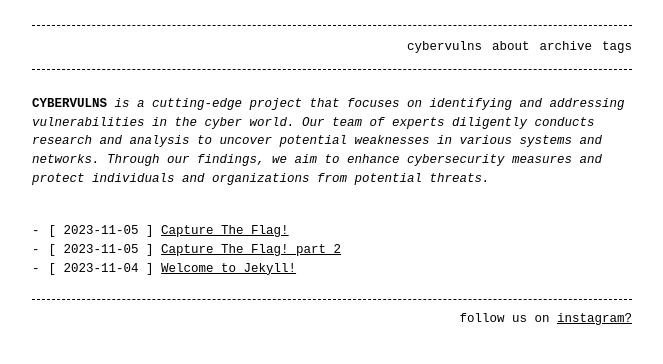
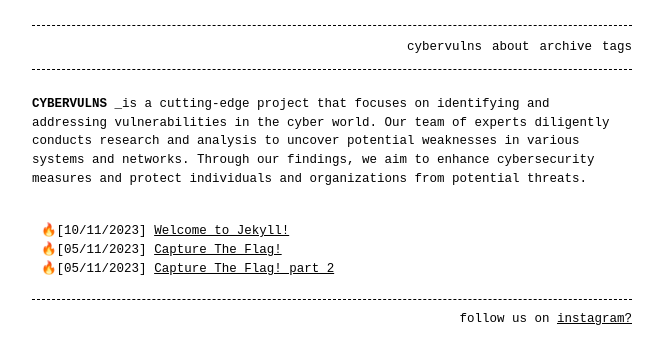
Before and after one commit to madmandd/cybervuln, a Jekyll site: the page built from index.md, in a window 1280 px wide. Shown: the top 364 px of the page, without its empty margins (308-971 px from the left). Built offline with Jekyll 4.4.1, drawn with Linux system fonts in a browser that asks for light colours.

Commit message:
Added fix error with splash page

```diff
--- a/Gemfile
+++ b/Gemfile
@@ -2,10 +2,10 @@ source "https://rubygems.org"
 
 gem "jekyll", "~> 4.3.2"
 #gem "jekyll-theme-console", "~> 0.3.12"
-gem 'minima', '~> 2.5', '>= 2.5.1'
 
 group :jekyll_plugins do
   gem "jekyll-feed", "~> 0.12"
+  gem 'jekyll-seo-tag'
 end
 
 # Windows and JRuby does not include zoneinfo files, so bundle the tzinfo-data gem
--- a/_config.yml
+++ b/_config.yml
@@ -9,12 +9,11 @@ url: "cybervuln.dev"
 twitter_username: cybervuln
 github_username: cybervuln
 
-theme: minima
-remote_theme: b2a3e8/jekyll-theme-console
+#remote_theme: b2a3e8/jekyll-theme-console
 
 plugins:
   - jekyll-feed
-  - jekyll-theme-console
+  - jekyll-seo-tag
 
 header_pages:
   - index.md
--- a/_layouts/home.html
+++ b/_layouts/home.html
@@ -2,15 +2,21 @@
 layout: default
 ---
 
-{{ content }}
-{% assign contentwonl = content | strip_newlines %} {% unless contentwonl == ""  %} <br /> {% endunless %} <!-- add line break if there is any content -->
+{{ content }} {% assign contentwonl = content | strip_newlines %} {% unless
+contentwonl == "" %} <br />
+{% endunless %}
+<!-- add line break if there is any content -->
 
-{%- if site.posts.size > 0 -%}
+{%- assign date_format = "%d/%m/%Y" -%}
+ {%- if site.posts.size
+> 0 -%}
+
 <ul>
   {%- for post in site.posts -%}
+
   <li>
-      {%- assign date_format = "%Y-%m-%d" -%}
-      [ {{ post.date | date: date_format }} ] <a href="{{ post.url | relative_url }}">{{ post.title | escape }}</a>
+    🔥[{{ post.date | date: date_format
+    }}] <a href="{{ post.url | relative_url }}">{{ post.title | escape }}</a>
   </li>
  {%- endfor -%}
 </ul>
--- a/_sass/base.scss
+++ b/_sass/base.scss
@@ -1,141 +1,414 @@
 @charset "utf-8";
-@import url('https://fonts.googleapis.com/css?family=Source+Code+Pro:400,700');
+@import url("https://fonts.googleapis.com/css?family=Source+Code+Pro:400,700");
 
 /**
  * Style variables
  */
-$base-font-family:     'Source Code Pro', monospace !default;
-$base-font-size:       12.5px !default;
-$mobile-font-size:     12px !default;
-$base-line-height:     1.5 !default;
-$container-width:      90% !default;
-$container-max-width:  600px !default;
+$base-font-family: "Source Code Pro", monospace !default;
+$base-font-size: 12.5px !default;
+$mobile-font-size: 12px !default;
+$base-line-height: 1.5 !default;
+$container-width: 90% !default;
+$container-max-width: 600px !default;
 
 /**
  * Global
  */
-body { background-color: var(--background-color);  margin: 0 auto;  padding: 0;  font-family: $base-font-family;  font-size: $base-font-size;  color: var(--text-color);  text-align: left;  line-height: $base-line-height !important; }
-h1, h2, h3, h4, h5, h6 { font-size: $base-font-size;  margin: 0px;  margin-top: 22px;  font-weight: bold;  color: var(--text-color); }
-p, ul, ol { margin: 0px;  color: var(--text-color); }
-a { text-decoration: underline;  color: var(--link-color); }
-a:hover { color: var(--background-color); background-color: var(--base-color); }
-@media only screen and (max-device-width: 500px) { * { font-size: $mobile-font-size !important; } }
+body {
+    background-color: var(--background-color);
+    margin: 0 auto;
+    padding: 0;
+    font-family: $base-font-family;
+    font-size: $base-font-size;
+    color: var(--text-color);
+    text-align: left;
+    line-height: $base-line-height !important;
+}
+h1,
+h2,
+h3,
+h4,
+h5,
+h6 {
+    font-size: $base-font-size;
+    margin: 0px;
+    margin-top: 22px;
+    font-weight: bold;
+    color: var(--text-color);
+}
+p,
+ul,
+ol {
+    margin: 0px;
+    color: var(--text-color);
+}
+a {
+    text-decoration: underline;
+    color: var(--link-color);
+}
+a:hover {
+    color: var(--background-color);
+    background-color: var(--base-color);
+}
+@media only screen and (max-device-width: 500px) {
+    * {
+        font-size: $mobile-font-size !important;
+    }
+}
 
 /**
  * Layout
  */
-.container { width: $container-width;  max-width: $container-max-width;  margin-right: auto;  margin-left: auto; }
-p { word-wrap: break-word;  word-break: break-word;  white-space: pre-wrap; margin-bottom: 15px; }
-footer { color: var(--text-color);  border-top: var(--border);  margin: 20px auto 15px;  padding-top: 10px;  text-align: right; }
-header { margin-top: 25px;  margin-bottom: 10px; }
-header p { text-align: left;  margin: 0; }
-footer { margin-bottom: 20px; }
+.container {
+    width: $container-width;
+    max-width: $container-max-width;
+    margin-right: auto;
+    margin-left: auto;
+}
+
+p {
+    word-wrap: break-word;
+    word-break: break-word;
+    white-space: pre-wrap;
+    margin-bottom: 15px;
+}
+footer {
+    color: var(--text-color);
+    border-top: var(--border);
+    margin: 20px auto 15px;
+    padding-top: 10px;
+    text-align: right;
+}
+header {
+    margin-top: 25px;
+    margin-bottom: 10px;
+}
+header p {
+    text-align: left;
+    margin: 0;
+}
+footer {
+    margin-bottom: 20px;
+}
 
 /**
  * Highlight/Markup
  */
-::selection { background: var(--selection-background);  color: var(--selection-text); }
-::-moz-selection { background: var(--selection-background);  color: var(--selection-text); }
+::selection {
+    background: var(--selection-background);
+    color: var(--selection-text);
+}
+::-moz-selection {
+    background: var(--selection-background);
+    color: var(--selection-text);
+}
 
 /**
  * Lists
  */
-:not(.menu) > ul { list-style: none;  padding-left: 0; }
-:not(.menu) > ul { list-style-type: none; }
-:not(.menu) > ul > li:before { content: "-";  margin-right: 9px; }
+:not(.menu) > ul {
+    list-style: none;
+    padding-left: 0;
+}
+:not(.menu) > ul {
+    list-style-type: none;
+}
+:not(.menu) > ul > li:before {
+    content: " ";
+    margin-right: 9px;
+}
 
 /**
  * Header/Navigation
  */
-.menu { border-top: var(--border);  border-bottom: var(--border);  margin-bottom: 25px; }
-.menu ul { margin-top: 12px;  margin-bottom: 12px;  padding-left: 0px;  list-style-type: none;  text-align: right; }
-.menu ul li { display: inline;  margin-left: 10px; }
-.menu ul li a { text-decoration: none;  color: var(--text-color); }
-.menu ul li a:hover { text-decoration: none; color: var(--background-color); background-color: var(--base-color); }
+.menu {
+    border-top: var(--border);
+    border-bottom: var(--border);
+    margin-bottom: 25px;
+}
+.menu ul {
+    margin-top: 12px;
+    margin-bottom: 12px;
+    padding-left: 0px;
+    list-style-type: none;
+    text-align: right;
+}
+.menu ul li {
+    display: inline;
+    margin-left: 10px;
+}
+.menu ul li a {
+    text-decoration: none;
+    color: var(--text-color);
+}
+.menu ul li a:hover {
+    text-decoration: none;
+    color: var(--background-color);
+    background-color: var(--base-color);
+}
 
 /**
  * Form
  */
-input, select, textarea { padding: 0;  margin: 0;  -webkit-appearance: none;  -webkit-border-radius: 0;  border: none; }
-input[type=text], select, textarea { width: 100%;  resize: none;  background-color: var(--background-color);  color: var(--text-color);  caret-color: var(--text-color);  font-size: $base-font-size;  font-family: $base-font-family;  line-height: $base-line-height; }
-input, select, textarea, textarea::-webkit-input-placeholder { text-indent: 0px; }
-::placeholder { color: var(--placeholder-color);  opacity: 1; }
-:-ms-input-placeholder { color: var(--placeholder-color); }
-::-ms-input-placeholder { color: var(--placeholder-color); }
-input[type=submit] { font-size: $base-font-size;  font-family: $base-font-family;  line-height: $base-line-height;  cursor: pointer;  color: var(--link-color);  background-color: var(--background-color); }
-input[type=submit]:hover { color: var(--background-color); background-color: var(--base-color); }
-*:focus { outline: none; }
-textarea { vertical-align: top; }
+input,
+select,
+textarea {
+    padding: 0;
+    margin: 0;
+    -webkit-appearance: none;
+    -webkit-border-radius: 0;
+    border: none;
+}
+input[type="text"],
+select,
+textarea {
+    width: 100%;
+    resize: none;
+    background-color: var(--background-color);
+    color: var(--text-color);
+    caret-color: var(--text-color);
+    font-size: $base-font-size;
+    font-family: $base-font-family;
+    line-height: $base-line-height;
+}
+input,
+select,
+textarea,
+textarea::-webkit-input-placeholder {
+    text-indent: 0px;
+}
+::placeholder {
+    color: var(--placeholder-color);
+    opacity: 1;
+}
+:-ms-input-placeholder {
+    color: var(--placeholder-color);
+}
+::-ms-input-placeholder {
+    color: var(--placeholder-color);
+}
+input[type="submit"] {
+    font-size: $base-font-size;
+    font-family: $base-font-family;
+    line-height: $base-line-height;
+    cursor: pointer;
+    color: var(--link-color);
+    background-color: var(--background-color);
+}
+input[type="submit"]:hover {
+    color: var(--background-color);
+    background-color: var(--base-color);
+}
+*:focus {
+    outline: none;
+}
+textarea {
+    vertical-align: top;
+}
 
 /**
  * Code and syntax highlighting
  */
-.lineno { color: var(--code-color-1); margin-right: 15px; }
-figure.highlight { margin: 5px 0; }
-pre { background-color: var(--background-color);  border: none;  padding: 0;  margin: 0;  overflow:auto;  font-size: $base-font-size;  color: var(--text-color);  line-height: 1.7 !important;  font-family: $base-font-family !important; }
-.highlight .hll { background-color: var(--code-color-2); }
-.highlight .c { color: var(--code-color-1); font-style: italic } /* Comment */
-.highlight .err { color: var(--code-color-3); background-color: var(--code-color-4); } /* Error */
-.highlight .k { color: var(--code-color-5); } /* Keyword */
-.highlight .cm { color: var(--code-color-1); font-style: italic } /* Comment.Multiline */
-.highlight .cp { color: var(--code-color-6); } /* Comment.Preproc */
-.highlight .c1 { color: var(--code-color-1); font-style: italic } /* Comment.Single */
-.highlight .cs { color: var(--code-color-5); font-style: italic } /* Comment.Special */
-.highlight .gd { color: var(--code-color-7); } /* Generic.Deleted */
-.highlight .ge { font-style: italic } /* Generic.Emph */
-.highlight .gr { color: var(--code-color-7); } /* Generic.Error */
-.highlight .gh { color: var(--code-color-8); font-weight: bold } /* Generic.Heading */
-.highlight .gi { color: var(--code-color-9); } /* Generic.Inserted */
-.highlight .go { color: var(--code-color-10); } /* Generic.Output */
-.highlight .gp { color: var(--code-color-11); } /* Generic.Prompt */
-.highlight .gs { font-weight: bold } /* Generic.Strong */
-.highlight .gu { color: var(--code-color-12); font-weight: bold } /* Generic.Subheading */
-.highlight .gt { color: var(--code-color-7); } /* Generic.Traceback */
-.highlight .kc { color: var(--code-color-5); } /* Keyword.Constant */
-.highlight .kd { color: var(--code-color-5); } /* Keyword.Declaration */
-.highlight .kn { color: var(--code-color-5); } /* Keyword.Namespace */
-.highlight .kp { color: var(--code-color-5); } /* Keyword.Pseudo */
-.highlight .kr { color: var(--code-color-5); } /* Keyword.Reserved */
-.highlight .kt { color: var(--code-color-13); } /* Keyword.Type */
-.highlight .m { color: var(--code-color-14); } /* Literal.Number */
-.highlight .s { color: var(--code-color-15); } /* Literal.String */
-.highlight .na { color: var(--code-color-16); } /* Name.Attribute */
-.highlight .nb { color: var(--code-color-13); } /* Name.Builtin */
-.highlight .nc { color: var(--code-color-9); text-decoration: underline } /* Name.Class */
-.highlight .no { color: var(--code-color-7); } /* Name.Constant */
-.highlight .nd { color: var(--code-color-10); } /* Name.Decorator */
-.highlight .ni { color: var(--code-color-17); font-weight: bold } /* Name.Entity */
-.highlight .nf { color: var(--code-color-9); } /* Name.Function */
-.highlight .nn { color: var(--code-color-13); text-decoration: underline } /* Name.Namespace */
-.highlight .nt { color: var(--code-color-16); font-weight: bold } /* Name.Tag */
-.highlight .nv { color: var(--code-color-7); } /* Name.Variable */
-.highlight .ow { color: var(--code-color-5); } /* Operator.Word */
-.highlight .w { color: var(--code-color-18); } /* Text.Whitespace */
-.highlight .mf { color: var(--code-color-14); } /* Literal.Number.Float */
-.highlight .mh { color: var(--code-color-14); } /* Literal.Number.Hex */
-.highlight .mi { color: var(--code-color-14); } /* Literal.Number.Integer */
-.highlight .mo { color: var(--code-color-14); } /* Literal.Number.Oct */
-.highlight .sb { color: var(--code-color-15); } /* Literal.String.Backtick */
-.highlight .sc { color: var(--code-color-15); } /* Literal.String.Char */
-.highlight .sd { color: var(--code-color-15); } /* Literal.String.Doc */
-.highlight .s2 { color: var(--code-color-15); } /* Literal.String.Double */
-.highlight .se { color: var(--code-color-15); } /* Literal.String.Escape */
-.highlight .sh { color: var(--code-color-15); } /* Literal.String.Heredoc */
-.highlight .si { color: var(--code-color-15); } /* Literal.String.Interpol */
-.highlight .sx { color: var(--code-color-15); } /* Literal.String.Other */
-.highlight .sr { color: var(--code-color-14); } /* Literal.String.Regex */
-.highlight .s1 { color: var(--code-color-15); } /* Literal.String.Single */
-.highlight .ss { color: var(--code-color-5); } /* Literal.String.Symbol */
-.highlight .bp { color: var(--code-color-13); } /* Name.Builtin.Pseudo */
-.highlight .vc { color: var(--code-color-7); } /* Name.Variable.Class */
-.highlight .vg { color: var(--code-color-7); } /* Name.Variable.Global */
-.highlight .vi { color: var(--code-color-7); } /* Name.Variable.Instance */
-.highlight .il { color: var(--code-color-14); } /* Literal.Number.Integer.Long */
-
-
-
-
-.test {
-    color: red;
-    font-size: 34;
+.lineno {
+    color: var(--code-color-1);
+    margin-right: 15px;
 }
+figure.highlight {
+    margin: 5px 0;
+}
+pre {
+    background-color: var(--background-color);
+    border: none;
+    padding: 0;
+    margin: 0;
+    overflow: auto;
+    font-size: $base-font-size;
+    color: var(--text-color);
+    line-height: 1.7 !important;
+    font-family: $base-font-family !important;
+}
+.highlight .hll {
+    background-color: var(--code-color-2);
+}
+.highlight .c {
+    color: var(--code-color-1);
+    font-style: italic;
+} /* Comment */
+.highlight .err {
+    color: var(--code-color-3);
+    background-color: var(--code-color-4);
+} /* Error */
+.highlight .k {
+    color: var(--code-color-5);
+} /* Keyword */
+.highlight .cm {
+    color: var(--code-color-1);
+    font-style: italic;
+} /* Comment.Multiline */
+.highlight .cp {
+    color: var(--code-color-6);
+} /* Comment.Preproc */
+.highlight .c1 {
+    color: var(--code-color-1);
+    font-style: italic;
+} /* Comment.Single */
+.highlight .cs {
+    color: var(--code-color-5);
+    font-style: italic;
+} /* Comment.Special */
+.highlight .gd {
+    color: var(--code-color-7);
+} /* Generic.Deleted */
+.highlight .ge {
+    font-style: italic;
+} /* Generic.Emph */
+.highlight .gr {
+    color: var(--code-color-7);
+} /* Generic.Error */
+.highlight .gh {
+    color: var(--code-color-8);
+    font-weight: bold;
+} /* Generic.Heading */
+.highlight .gi {
+    color: var(--code-color-9);
+} /* Generic.Inserted */
+.highlight .go {
+    color: var(--code-color-10);
+} /* Generic.Output */
+.highlight .gp {
+    color: var(--code-color-11);
+} /* Generic.Prompt */
+.highlight .gs {
+    font-weight: bold;
+} /* Generic.Strong */
+.highlight .gu {
+    color: var(--code-color-12);
+    font-weight: bold;
+} /* Generic.Subheading */
+.highlight .gt {
+    color: var(--code-color-7);
+} /* Generic.Traceback */
+.highlight .kc {
+    color: var(--code-color-5);
+} /* Keyword.Constant */
+.highlight .kd {
+    color: var(--code-color-5);
+} /* Keyword.Declaration */
+.highlight .kn {
+    color: var(--code-color-5);
+} /* Keyword.Namespace */
+.highlight .kp {
+    color: var(--code-color-5);
+} /* Keyword.Pseudo */
+.highlight .kr {
+    color: var(--code-color-5);
+} /* Keyword.Reserved */
+.highlight .kt {
+    color: var(--code-color-13);
+} /* Keyword.Type */
+.highlight .m {
+    color: var(--code-color-14);
+} /* Literal.Number */
+.highlight .s {
+    color: var(--code-color-15);
+} /* Literal.String */
+.highlight .na {
+    color: var(--code-color-16);
+} /* Name.Attribute */
+.highlight .nb {
+    color: var(--code-color-13);
+} /* Name.Builtin */
+.highlight .nc {
+    color: var(--code-color-9);
+    text-decoration: underline;
+} /* Name.Class */
+.highlight .no {
+    color: var(--code-color-7);
+} /* Name.Constant */
+.highlight .nd {
+    color: var(--code-color-10);
+} /* Name.Decorator */
+.highlight .ni {
+    color: var(--code-color-17);
+    font-weight: bold;
+} /* Name.Entity */
+.highlight .nf {
+    color: var(--code-color-9);
+} /* Name.Function */
+.highlight .nn {
+    color: var(--code-color-13);
+    text-decoration: underline;
+} /* Name.Namespace */
+.highlight .nt {
+    color: var(--code-color-16);
+    font-weight: bold;
+} /* Name.Tag */
+.highlight .nv {
+    color: var(--code-color-7);
+} /* Name.Variable */
+.highlight .ow {
+    color: var(--code-color-5);
+} /* Operator.Word */
+.highlight .w {
+    color: var(--code-color-18);
+} /* Text.Whitespace */
+.highlight .mf {
+    color: var(--code-color-14);
+} /* Literal.Number.Float */
+.highlight .mh {
+    color: var(--code-color-14);
+} /* Literal.Number.Hex */
+.highlight .mi {
+    color: var(--code-color-14);
+} /* Literal.Number.Integer */
+.highlight .mo {
+    color: var(--code-color-14);
+} /* Literal.Number.Oct */
+.highlight .sb {
+    color: var(--code-color-15);
+} /* Literal.String.Backtick */
+.highlight .sc {
+    color: var(--code-color-15);
+} /* Literal.String.Char */
+.highlight .sd {
+    color: var(--code-color-15);
+} /* Literal.String.Doc */
+.highlight .s2 {
+    color: var(--code-color-15);
+} /* Literal.String.Double */
+.highlight .se {
+    color: var(--code-color-15);
+} /* Literal.String.Escape */
+.highlight .sh {
+    color: var(--code-color-15);
+} /* Literal.String.Heredoc */
+.highlight .si {
+    color: var(--code-color-15);
+} /* Literal.String.Interpol */
+.highlight .sx {
+    color: var(--code-color-15);
+} /* Literal.String.Other */
+.highlight .sr {
+    color: var(--code-color-14);
+} /* Literal.String.Regex */
+.highlight .s1 {
+    color: var(--code-color-15);
+} /* Literal.String.Single */
+.highlight .ss {
+    color: var(--code-color-5);
+} /* Literal.String.Symbol */
+.highlight .bp {
+    color: var(--code-color-13);
+} /* Name.Builtin.Pseudo */
+.highlight .vc {
+    color: var(--code-color-7);
+} /* Name.Variable.Class */
+.highlight .vg {
+    color: var(--code-color-7);
+} /* Name.Variable.Global */
+.highlight .vi {
+    color: var(--code-color-7);
+} /* Name.Variable.Instance */
+.highlight .il {
+    color: var(--code-color-14);
+} /* Literal.Number.Integer.Long */
--- a/index.md
+++ b/index.md
@@ -4,4 +4,4 @@ layout: home
 permalink: /
 ---
 
-**CYBERVULNS** _is a cutting-edge project that focuses on identifying and addressing vulnerabilities in the cyber world. Our team of experts diligently conducts research and analysis to uncover potential weaknesses in various systems and networks. Through our findings, we aim to enhance cybersecurity measures and protect individuals and organizations from potential threats._
+**CYBERVULNS** _is a cutting-edge project that focuses on identifying and addressing vulnerabilities in the cyber world. Our team of experts diligently conducts research and analysis to uncover potential weaknesses in various systems and networks. Through our findings, we aim to enhance cybersecurity measures and protect individuals and organizations from potential threats.
```
Also changed, not shown: Gemfile.lock, _posts/2023-11-10-welcome-to-jekyll.markdown (renamed from _posts/2023-11-04-welcome-to-jekyll.markdown). Lines whose indentation alone changed are shown as unchanged.
